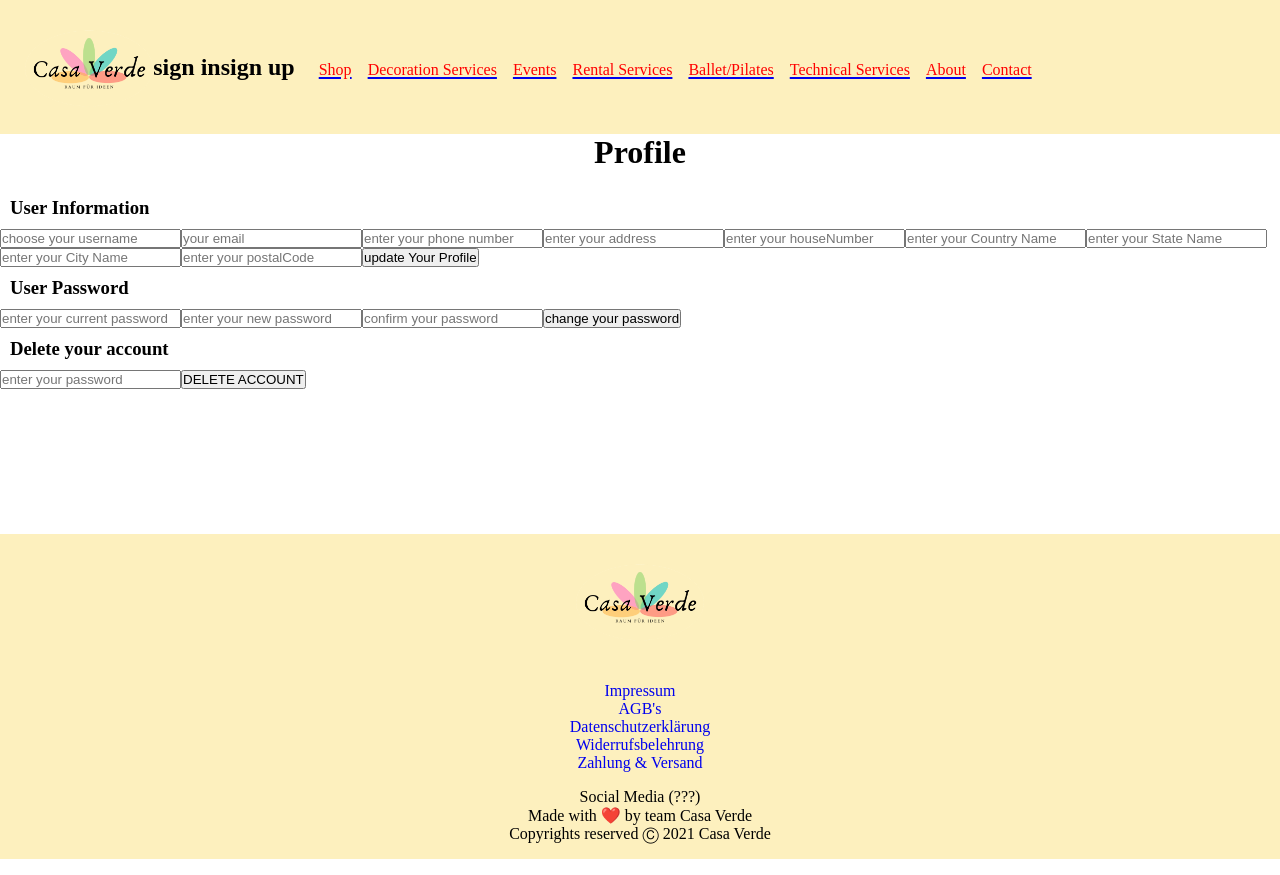
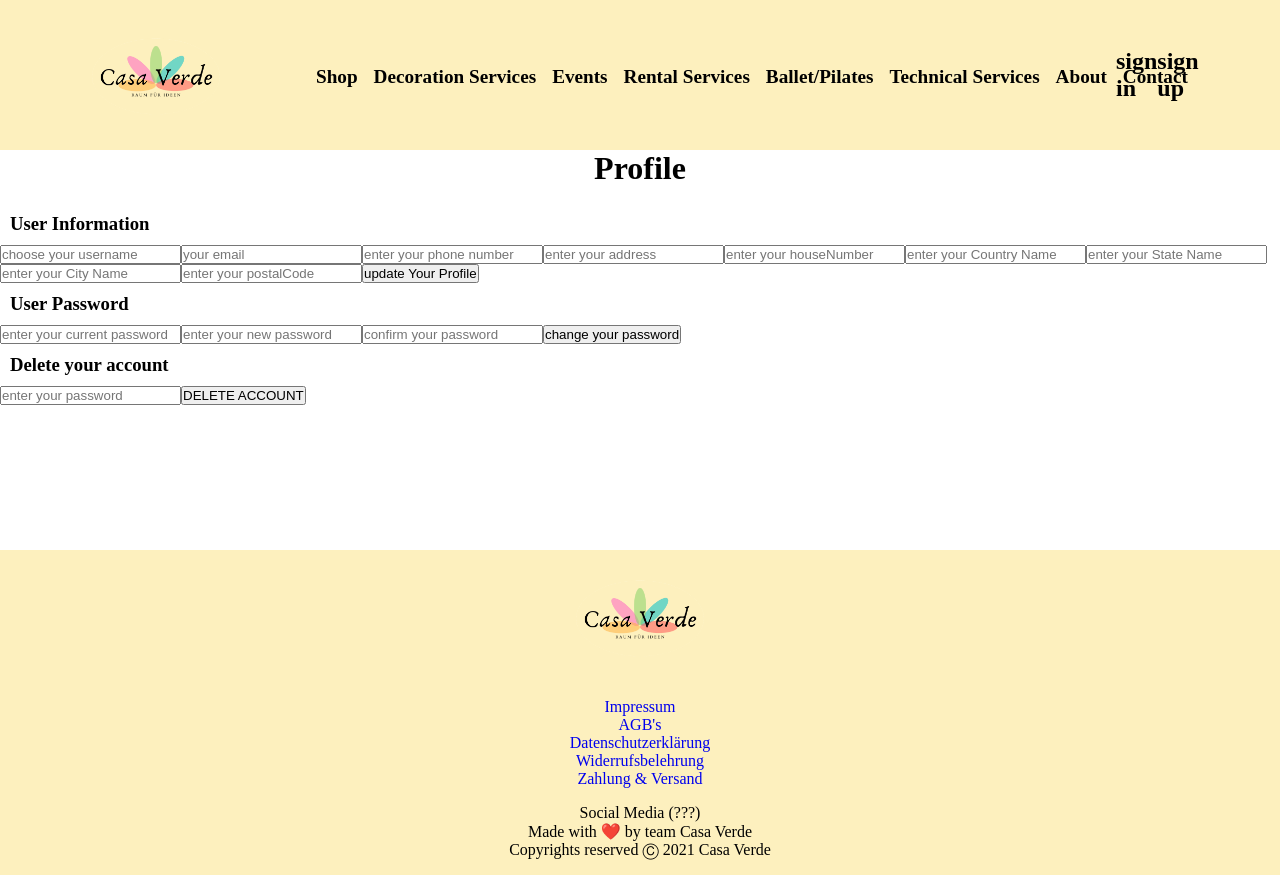
Before and after one commit to thesergioliveira/casa-verde-the-final, a React (Create React App) app in the folder client/: page /settings in a window 1280 px wide. Built offline with nearby package versions, Linux system fonts and the light colour scheme; no server answers.

Commit message:
fixing nav issues/ change icons position to right

```diff
--- a/client/src/sass/layouts/laptop/_navigation.scss
+++ b/client/src/sass/layouts/laptop/_navigation.scss
@@ -1,49 +1,60 @@
 header {
     width: 100vw;
+    height: auto;
     background-color: $cream;
-
 }
 
 .hamburger {
     animation-play-state: paused;
 
 }
- .open {
-    display: none;
- }
+
  .show {
      height: 100%;
  }
 
 .laptop-setup {
-    width: 100vw;
+    width: 100%;
     height: auto;
-    margin: 0;
-    padding: 0;
     background-color: $cream;
     @include flex;
+    justify-content: space-around;
     animation-play-state: paused;
 
 
  ul {
-     width: 75vw;
+    width: 70vw;
      animation-play-state: paused;
 
  }
  li {
      display: inline;
-     color: red;
-     font-size: 1rem;
-    margin-right: 1rem;
+     color: black;
+     font-weight: bold;
+     font-size: 1.2rem;
+     margin-right: 1rem;
+     list-style: none;
+ }
 
+ a {
+    text-decoration: none;
+    :hover {
+        color: red;
+    }
  }
+
 }
-.reverse {
+
+.nav-top {
+    width: 10vw;
     @include flex;
-    flex-direction: row-reverse;
+    justify-content: space-between;
+    // flex-direction: row-reverse;
 }
-.nav-top {
-    @include flex;
+
+.logo {
+    margin: 0;
+    padding: 0;
 }
 
 // Ul display none
@@ -56,20 +67,23 @@ header {
 
   // Show nav setup
   .user-show {
+    width: 20vw;
+    height: 15vh;
+    top: 5rem;
+    left: 0;
+    position: absolute;
+    background-color: $cream;
+    @include flex;
+    border-radius: 5px;
+    justify-content: space-evenly;
+    align-items: flex-start;
+    flex-direction: column;
     z-index: 2;
-    width: 10vw;
-    height: 20vh;
-    top: 8rem;
-    position: absolute;
-    float: right;
-    @include flex;
-    align-items: flex-start;
-    justify-content: space-evenly;
-    flex-direction: column;
-    background-color: $cream;
     transition: 2s;
   }
   .nav-user {
+    position: relative;
+    left: 70vw;
     @include flex;
     justify-content: space-evenly;
 
@@ -81,5 +95,9 @@ header {
       color: black;
       font-weight: bold;
       text-decoration: none;
+      cursor: pointer;
+    }
+    :hover {
+        color: red;
     }
   }
```
